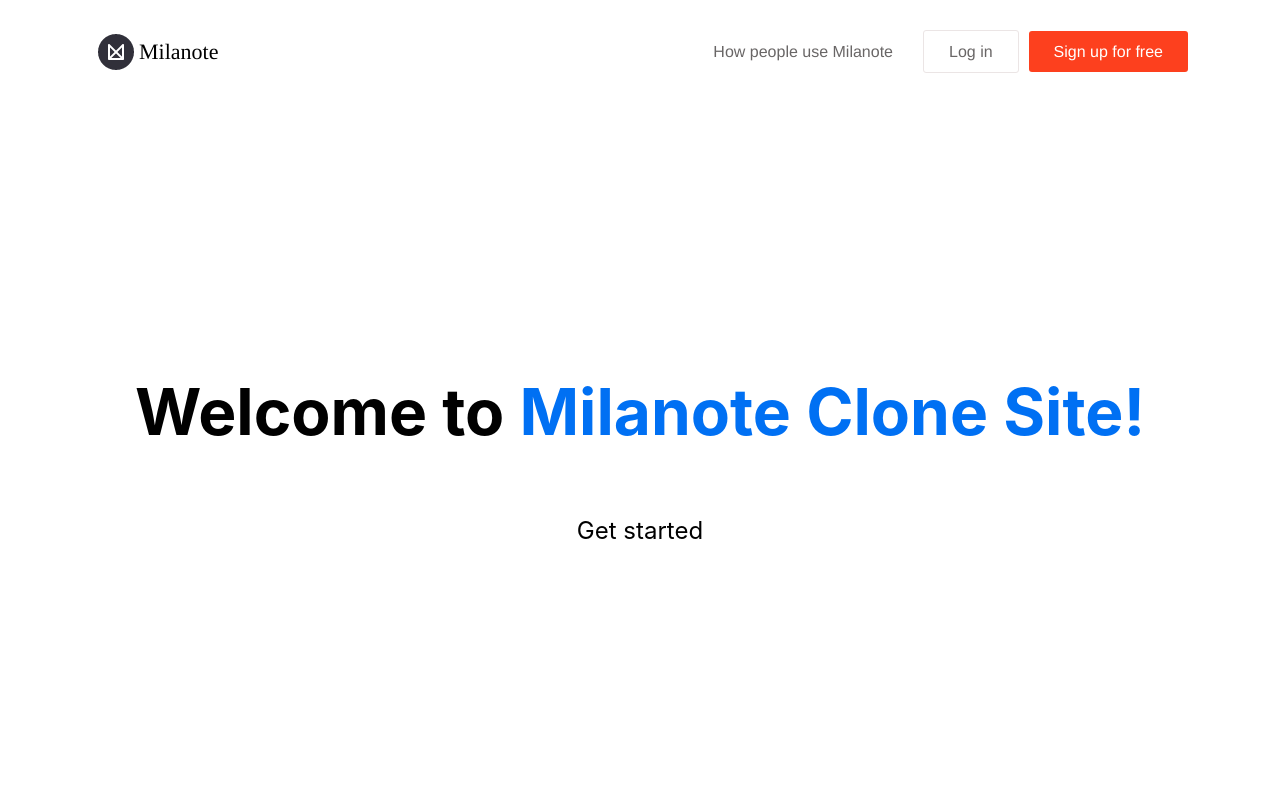
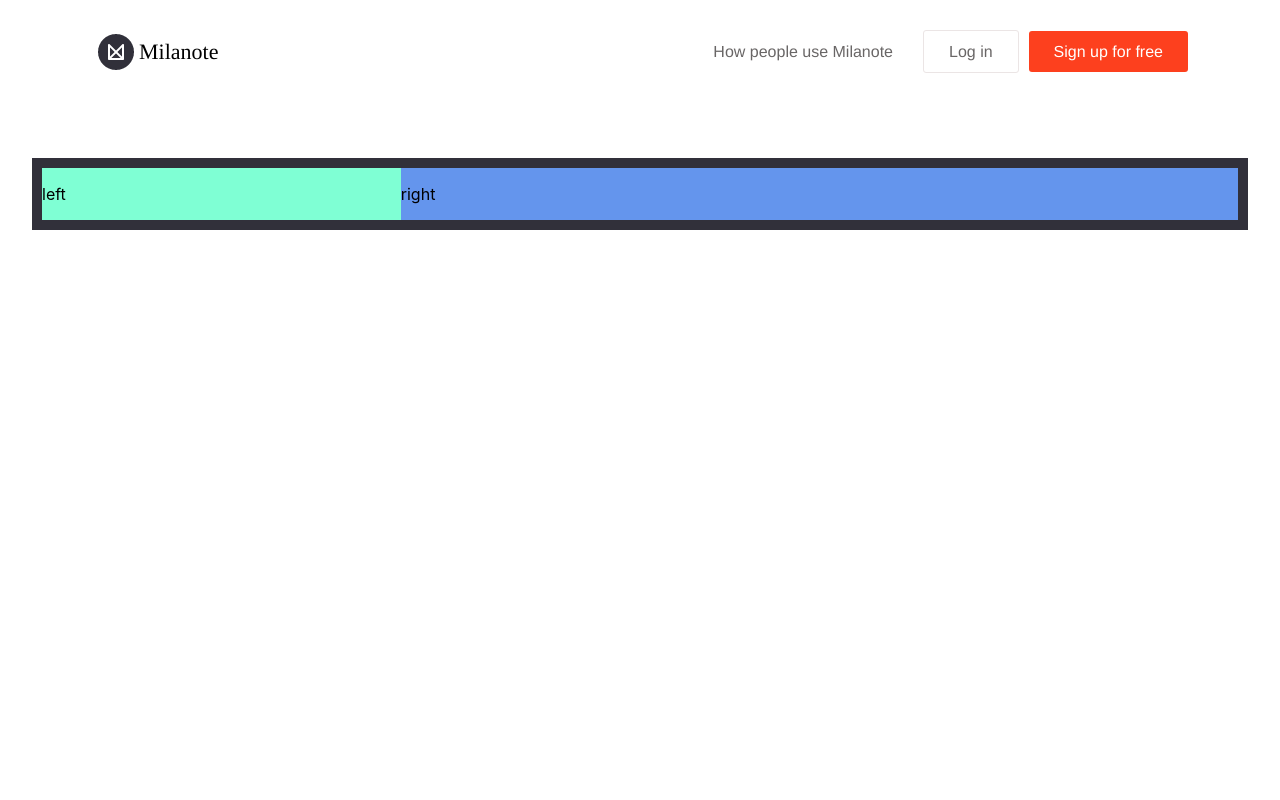
Before and after one commit to AlbadDev/milanote-clone, a Next.js app: page / in a window 1280 px wide. Shown: the top 800 px of the page. Built offline with nearby package versions, Linux system fonts and the light colour scheme.

Commit message:
New: create and add first body component

```diff
--- /dev/null
+++ b/Components/BodyFirstComponent.js
@@ -0,0 +1,24 @@
+import style from '../styles/FirstBodyComponent.module.scss'
+const BodyFirstComponent = () => {
+
+
+
+    return (
+        <section className={style.firstComponentContainer}>
+            <div>
+                <section className={style.sectionComponent}>
+                   <div className={style.articleContainer}>
+                        <article className={style.leftContainer}>
+                               <p>left</p>
+                        </article>
+                        <article className={style.rightContainer}>
+                                <p>right</p>
+                        </article>
+                   </div>
+                </section>
+            </div>
+        </section>
+    )
+}
+
+export default BodyFirstComponent
--- a/pages/index.js
+++ b/pages/index.js
@@ -2,9 +2,7 @@
 import Image from 'next/image'
 import styles from '../styles/Home.module.css'
 import Navbar from '../Components/Navbar'
-
-
-
+import BodyFirstComponent from '../Components/BodyFirstComponent'
 
 export default function Home() {
   return (
@@ -20,14 +18,7 @@
 
       <Navbar />
       <main className={styles.main}>
-        <h1 className={styles.title}>
-          Welcome to <a href="/">Milanote Clone Site!</a>
-        </h1>
-
-        <p className={styles.description}>
-          Get started
-        </p>
-
+        <BodyFirstComponent />
       </main>
 
       <footer className={styles.footer}>
--- /dev/null
+++ b/styles/FirstBodyComponent.module.scss
@@ -0,0 +1,26 @@
+.firstComponentContainer {
+    top: 0;
+    width: 100%;
+    height: 100%;
+    background-color: #31303a;
+    padding: 10px;
+    .sectionComponent {
+        display: flex;
+        //justify-content: center;
+        //align-items: center;
+        background-color: cornflowerblue;
+        .articleContainer {
+            display: flex;
+            width: 100%;
+
+            .leftContainer {
+                width: 30%;
+                background-color: aquamarine;
+            }
+
+            .rightContainer {
+                width: 70%;
+            }
+        }
+    }
+}
--- a/styles/Home.module.css
+++ b/styles/Home.module.css
@@ -4,12 +4,12 @@
 
 .main {
   min-height: 100vh;
-  padding: 4rem 0;
-  flex: 1;
+   padding: 4rem 0;
+  /*flex: 1;
   display: flex;
   flex-direction: column;
   justify-content: center;
-  align-items: center;
+  align-items: center; */
 }
 
 .footer {
```
